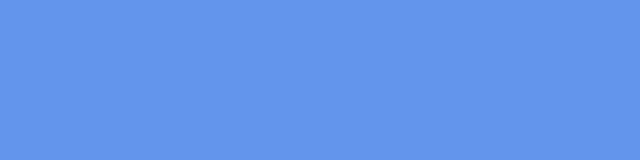
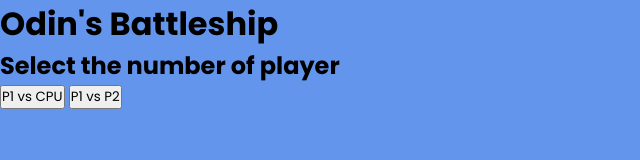
Before and after one commit to lj140542/odin-battleship, a website built with webpack: page dist/index.html in a window 1280 px wide. Shown: the whole page, without its empty margins (0-640 px from the left). Built offline with nearby package versions, Linux system fonts and the light colour scheme.

Commit message:
Initial html content

```diff
--- a/dist/index.html
+++ b/dist/index.html
@@ -1,5 +1,6 @@
 <!DOCTYPE html>
 <html lang="en">
+
 <head>
   <meta charset="UTF-8">
   <meta name="viewport" content="width=device-width, initial-scale=1.0">
@@ -7,7 +8,16 @@
   <script src="main.js" defer></script>
   <title>Odin's Battleship</title>
 </head>
+
 <body>
+  <header>
+    <h1 id="title">Odin's Battleship</h1>
+  </header>
+  <div id="display">
+    <h2>Select the number of player</h2>
+    <button id="button1P">P1 vs CPU</button>
+    <button id="button2P">P1 vs P2</button>
+  </div>
+</body>
 
-</body>
 </html>
```
